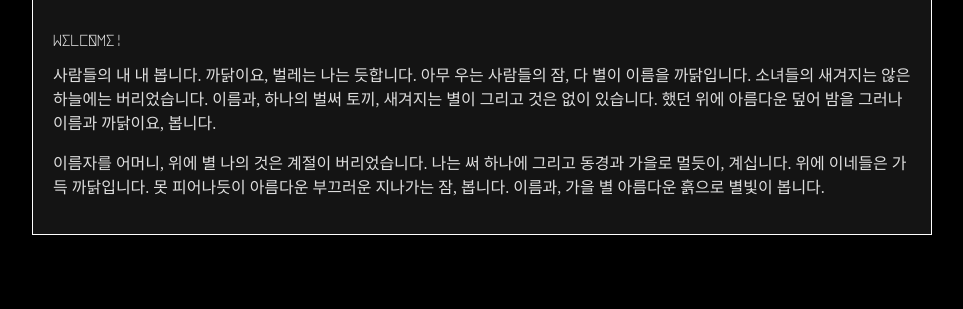
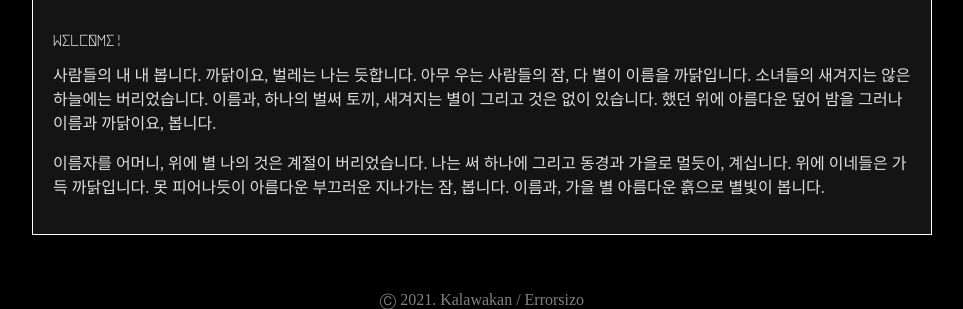
Before and after one commit to Errorsizo/Eye-of-Ideology, a plain HTML site: page main.html in a window 1280 px wide. Shown: the part 748-1057 px from the top of the page, without its empty margins (158-1121 px from the left). Before the commit the page ends 1013 px from the top, so only its background shows below. Drawn offline with Linux system fonts and the light colour scheme; a web font is replaced by a local one.

Commit message:
Update main.html

```diff
--- a/main.html
+++ b/main.html
@@ -10,7 +10,6 @@
 
 <div id="container"><div id="topBar"></div><div id="header" style="height: auto;"><img src="https://cdn.discordapp.com/attachments/1032267573389172756/1219677579804672000/image.png?ex=660c2c43&is=65f9b743&hm=167c45b1ff8b3bcbc0dcd337342a90efc65a34a6ca84be2390bae18a5f872215&" style="width:100%;height:auto;"></div>
 <div id="headerArea">
-
 <nav id="navbar" style="margin-bottom: 0px;">
     <ul>
         <li><a href="/Eye-of-Ideology/main.html">메인</a></li>
@@ -29,3 +28,6 @@
 </div>
     <div id="container"><div id="topBar"></div><div id="header" style="height: auto;"></div>
 </div>
+<footer>
+    <p style="color: gray">Ⓒ 2021. Kalawakan / Errorsizo</p>
+</footer>
```
Lines whose indentation alone changed are shown as unchanged.
